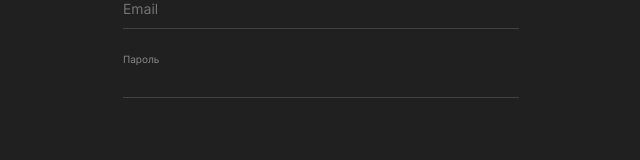
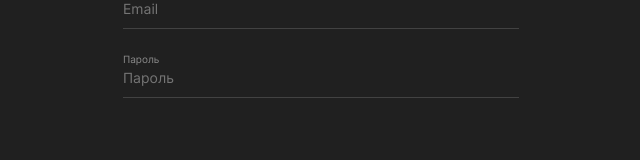
Before and after one commit to Karimeriya-ClaireLutkova/movies-explorer-frontend, a React (Create React App) app: page /sign-in in a window 1280 px wide. Shown: the part 233-393 px from the top of the page, without its empty margins (319-959 px from the left). Built offline with nearby package versions, Linux system fonts and the light colour scheme.

Commit message:
Добавить подсказку в поле инпут компонента Login

```diff
--- a/src/components/Login/Login.js
+++ b/src/components/Login/Login.js
@@ -44,7 +44,7 @@ export default function Login ({onSubmit}) {
           </div>
           <div className="popup__field">
             <p className="popup__input-text">Пароль</p>
-            <input id="user-password-input" type="password" className="popup__input popup__input_type_entry" name="password" value={password} placeholder="" onChange={handleChangePassword} required />
+            <input id="user-password-input" type="password" className="popup__input popup__input_type_entry" name="password" value={password} placeholder="Пароль" onChange={handleChangePassword} required />
             <span className="user-password-input-error popup__input-error"></span>
           </div>
         </PopupWithForm>
```
